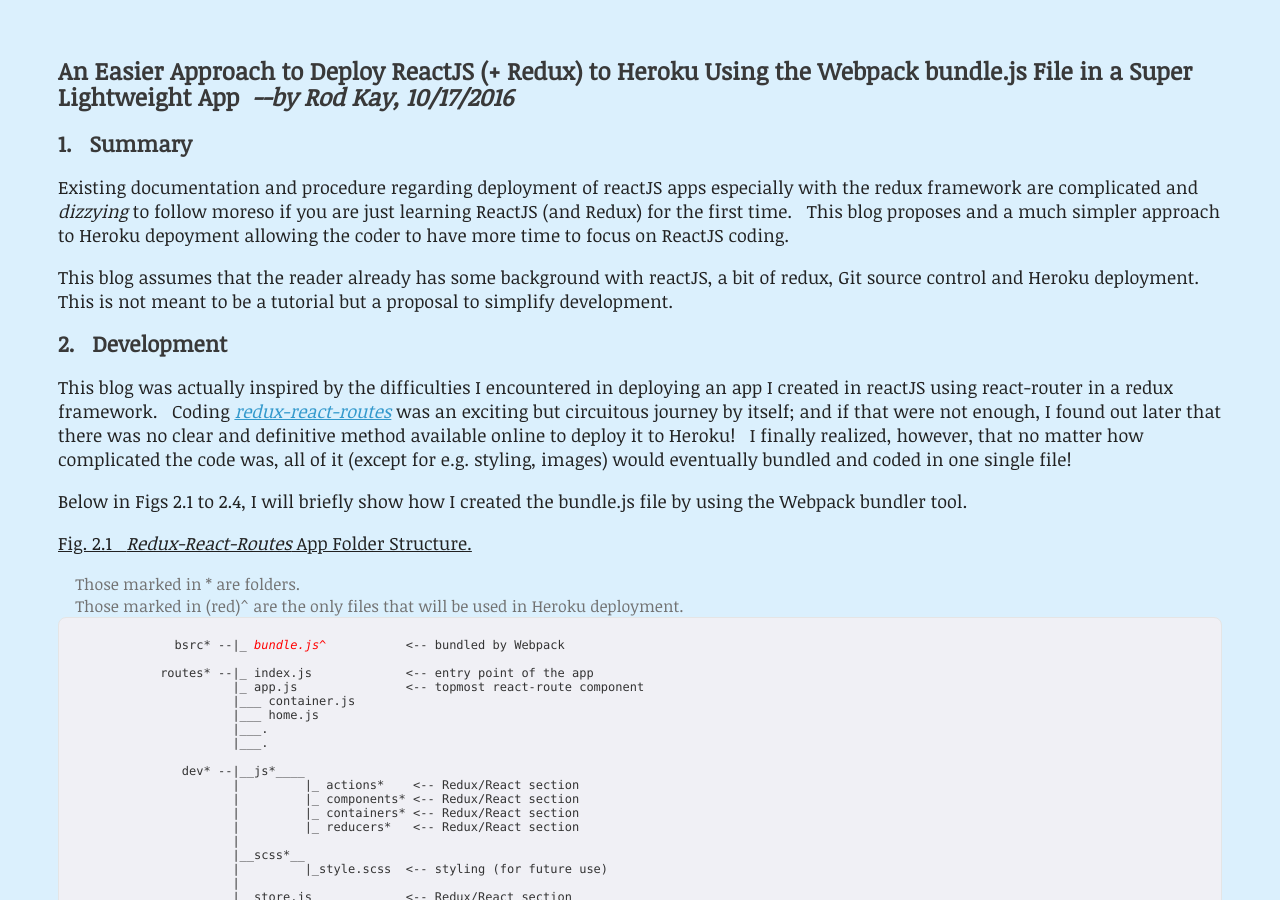
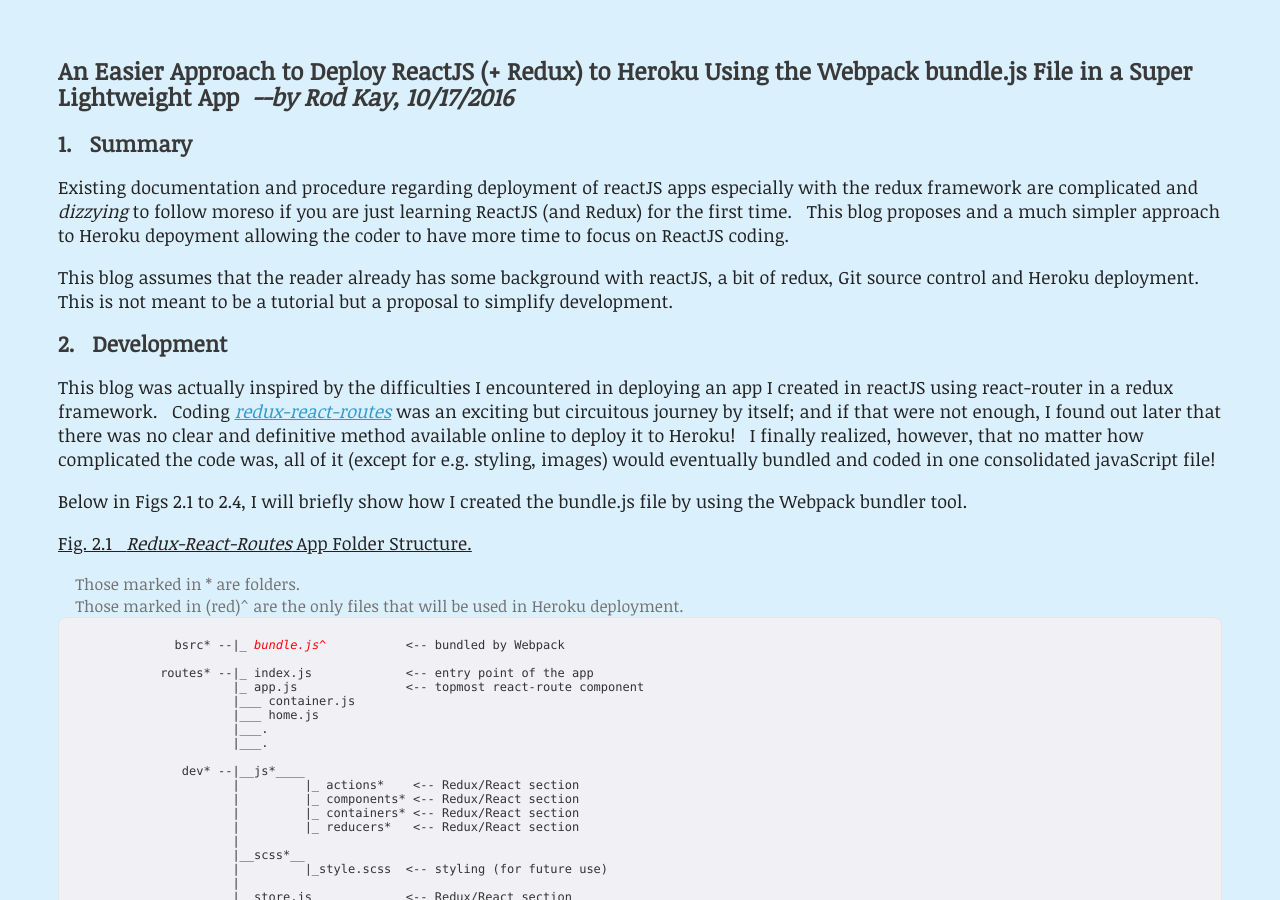
Before and after one commit to rodstaff/rodstaff.github.io, a Jekyll site: the page blog/index.html, which Jekyll copies as it is, in a window 1280 px wide and 900 px high. Built offline with Jekyll 4.4.1, drawn with Linux system fonts in a browser that asks for light colours.

Commit message:
modified blog1 view

```diff
--- a/blog/index.html
+++ b/blog/index.html
@@ -16,7 +16,7 @@
 
 	      <h3>2. &nbsp;&nbsp;Development</h3>
 
-	      <p>This blog was actually inspired by the difficulties I encountered in deploying an app I created in reactJS using react-router in a redux framework.  &nbsp;&nbsp;Coding <a href="https://github.com/rodstaff/redux-react-routes"><em>redux-react-routes</em></a> was an exciting but circuitous journey by itself; and if that were not enough, I found out later that there was no clear and definitive method available online to deploy it to Heroku! &nbsp;&nbsp;I finally realized, however, that no matter how complicated the code was, all of it (except for e.g. styling, images) would eventually bundled and coded in one single file!</p>
+	      <p>This blog was actually inspired by the difficulties I encountered in deploying an app I created in reactJS using react-router in a redux framework.  &nbsp;&nbsp;Coding <a href="https://github.com/rodstaff/redux-react-routes"><em>redux-react-routes</em></a> was an exciting but circuitous journey by itself; and if that were not enough, I found out later that there was no clear and definitive method available online to deploy it to Heroku! &nbsp;&nbsp;I finally realized, however, that no matter how complicated the code was, all of it (except for e.g. styling, images) would eventually bundled and coded in one consolidated javaScript file!</p>
 
 	      <p>Below in Figs 2.1 to 2.4, I will briefly show how I created the bundle.js file by using the Webpack bundler tool.</p>
 
```
